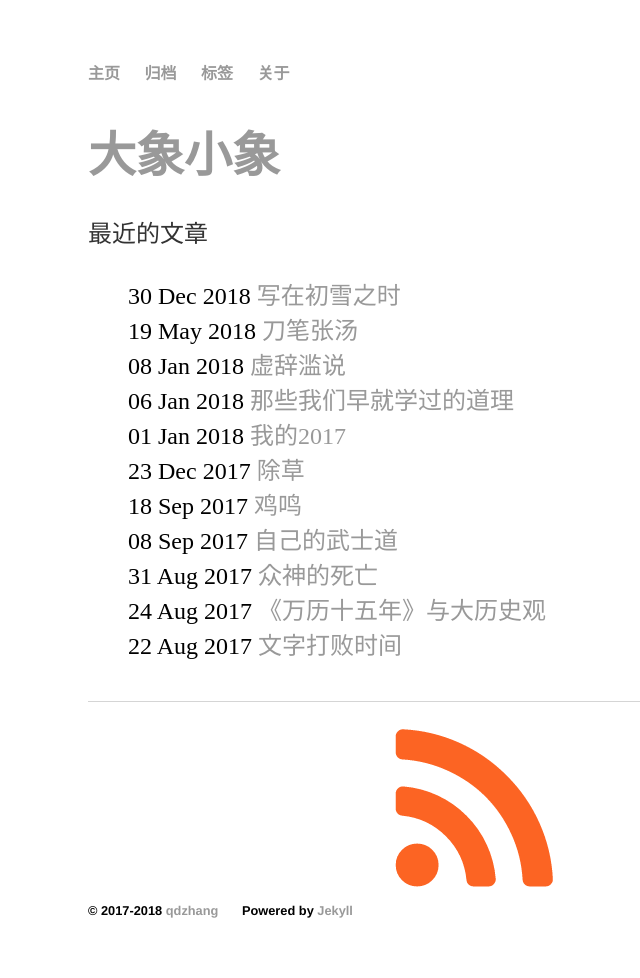
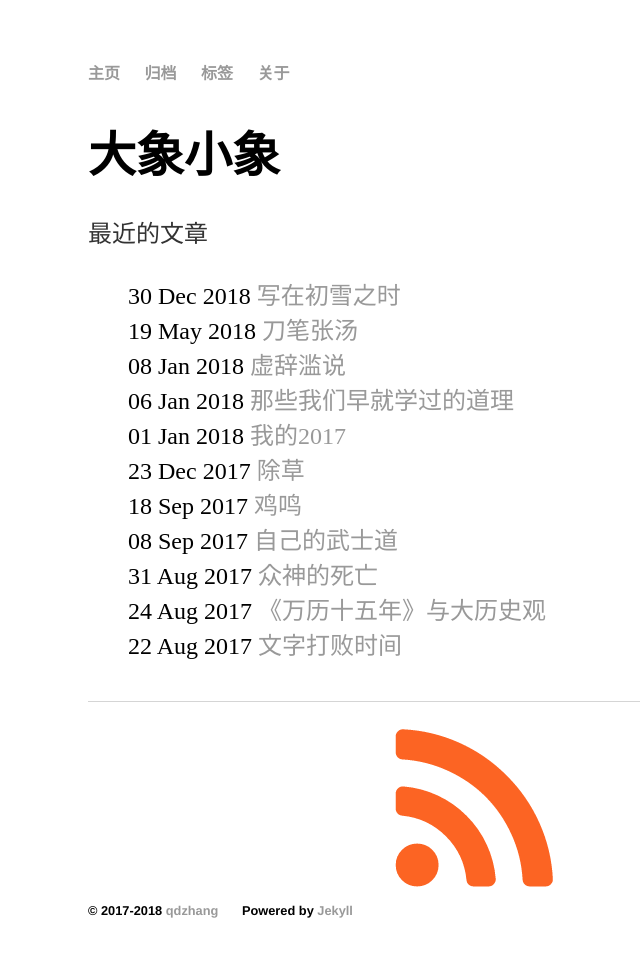
Before and after one commit to chqid/chqid.blog.io, a Jekyll site: the page built from index.html, in a window 1280 px wide. Shown: the whole page, without its empty margins (104-744 px from the left). Built offline with Jekyll 4.4.1, drawn with Linux system fonts in a browser that asks for light colours; the list of posts is cut into pages by our own code.

Commit message:
remove title link

```diff
--- a/index.html
+++ b/index.html
@@ -3,7 +3,7 @@ layout: default
 title: 大象小象
 ---
 
-<h1><a href="/">{{ page.title }}</a></h1>
+<h1>{{ page.title }}</h1>
 
 <p>最近的文章</p>
 
```
